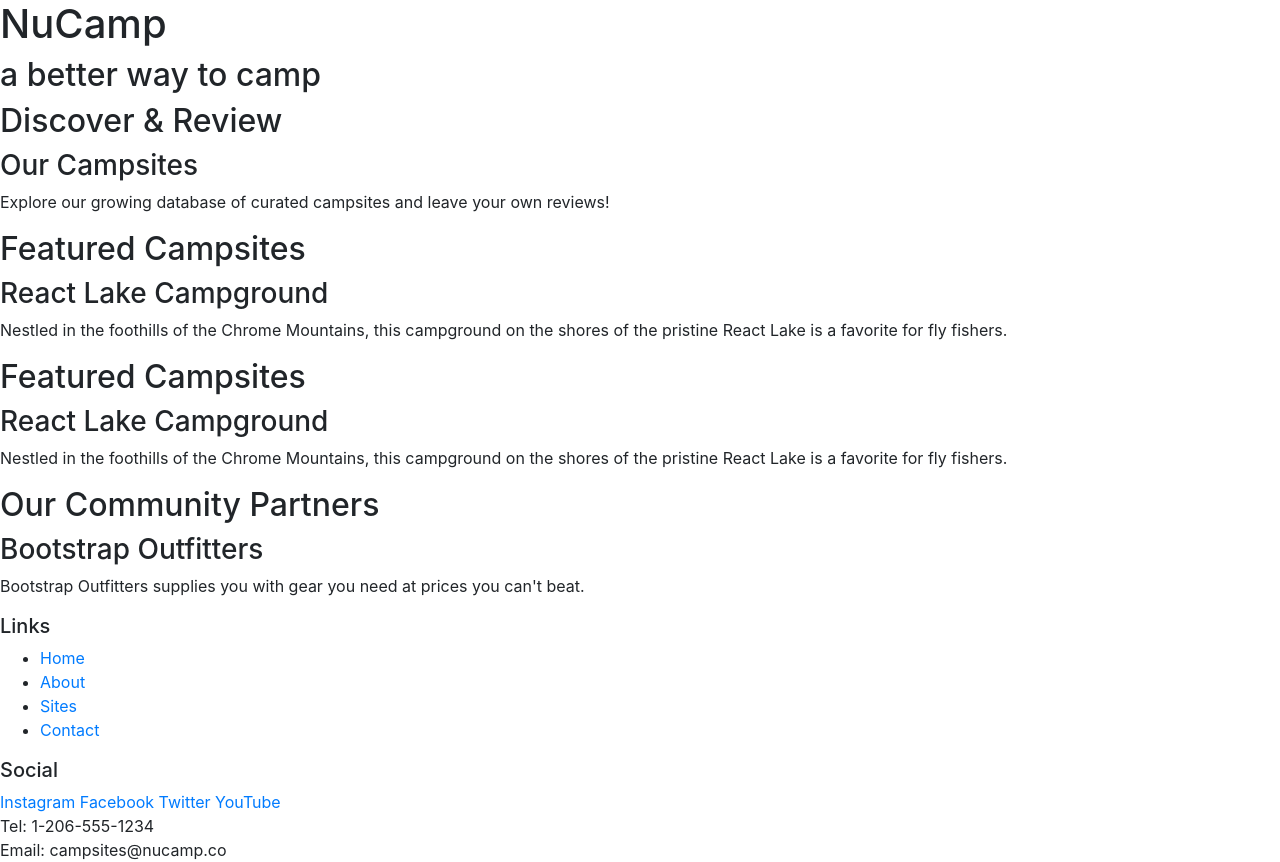
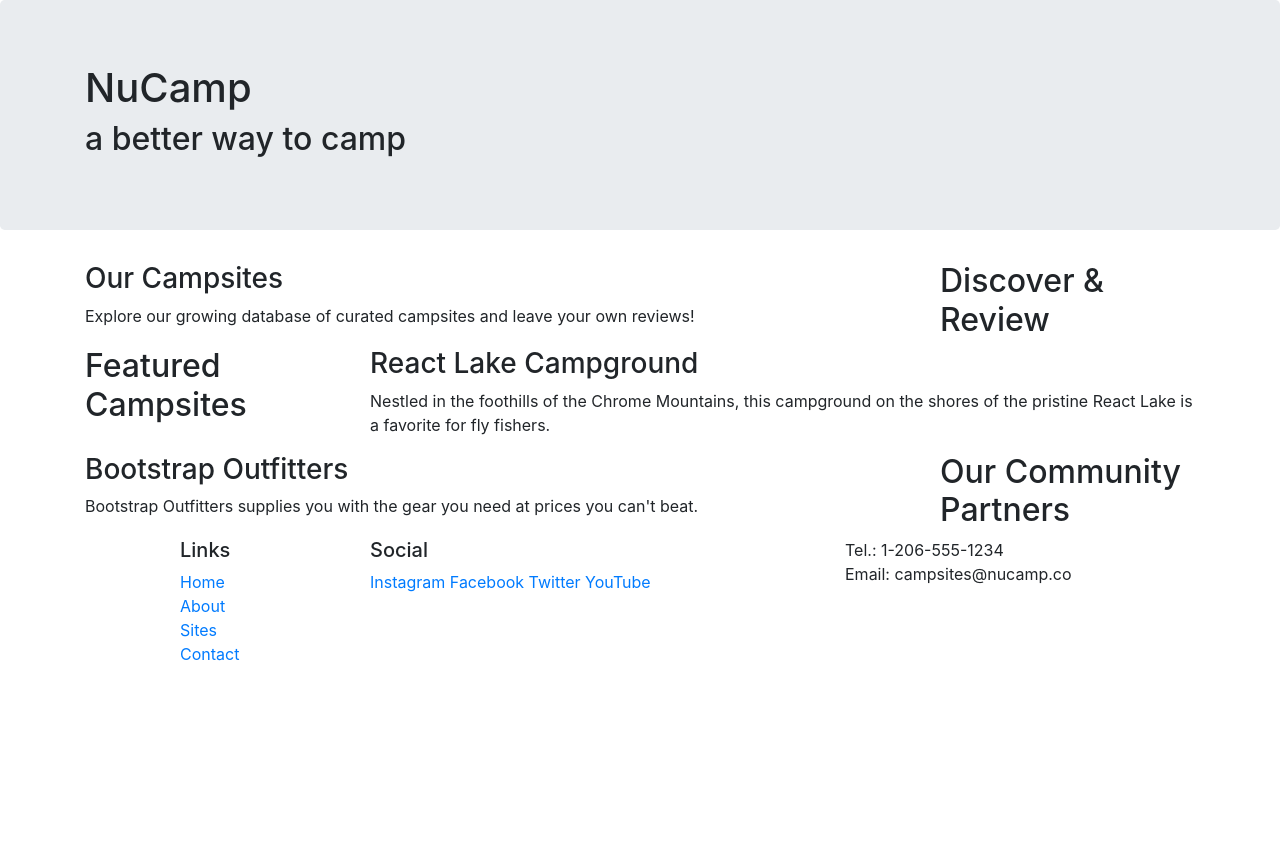
Before and after one commit to guille-byte/nucampsite, a website: page index.html in a window 1280 px wide. After the commit the page ends 800 px from the top, so only its background shows below. Drawn offline with nearby package versions, Linux system fonts and the light colour scheme.

Commit message:
Update header to jumbotron, add grid and col sizing rules

```diff
--- a/index.html
+++ b/index.html
@@ -13,57 +13,73 @@
 
 <body>
 
-    <header>
-        <div>
+    <header class="jumbotron">
+        <div class="container">
+            <div class="row">
+                <div class="col">
                     <h1>NuCamp</h1>
                     <h2>a better way to camp</h2>
                 </div>
+            </div>
+        </div>
     </header>
 
-    <div>
+    <div class="container">
+        <div class="row">
+            <div class="col-sm-4 order-sm-last col-md-3">
                 <h2>Discover & Review</h2>
+            </div>
+            <div class="col">
                 <h3>Our Campsites</h3>
                 <p>Explore our growing database of curated campsites and leave your own reviews!</p>
             </div>
+        </div>
 
-    <div>
+        <div class="row">
+            <div class="col-sm-4 col-md-3">
                 <h2>Featured Campsites</h2>
+            </div>
+            <div class="col">
                 <h3>React Lake Campground</h3>
         		<p>Nestled in the foothills of the Chrome Mountains, this campground on the shores of the pristine React Lake is a favorite for fly fishers.</p>
    			</div>
-
-    <div>
-        <h2>Featured Campsites</h2>
-        <h3>React Lake Campground</h3>
-        <p>Nestled in the foothills of the Chrome Mountains, this campground on the shores of the pristine React Lake is a favorite for fly fishers.</p>
         </div>
 
-    <div>
+        <div class="row">
+            <div class="col-sm-4 order-sm-last col-md-3">
                 <h2>Our Community Partners</h2>
+            </div>
+            <div class="col">
                 <h3>Bootstrap Outfitters</h3>
-        <p>Bootstrap Outfitters supplies you with gear you need at prices you can't beat.</p>
+        		<p>Bootstrap Outfitters supplies you with the gear you need at prices you can't beat.</p>
+            </div>
+        </div>
     </div>
 
     <footer>
-        <div>
+        <div class="container">
+            <div class="row">
+                <div class="col-4 col-sm-2 offset-1">
                     <h5>Links</h5>
-            <ul>
+            		<ul class="list-unstyled">
                         <li><a href="#">Home</a></li>
                         <li><a href="#">About</a></li>
                         <li><a href="#">Sites</a></li>
                         <li><a href="#">Contact</a></li>
                     </ul>
                 </div>
-        <div>
+                <div class="col-6 col-sm-5">
                 	<h5>Social</h5>
                     <a href="http://instagram.com/">Instagram</a>
                     <a href="http://facebook.com/">Facebook</a>
                     <a href="http://twitter.com/">Twitter</a>
                     <a href="http://youtube.com/">YouTube</a>
                 </div>
-        <div>
-            Tel: 1-206-555-1234<br />
+                <div class="col-sm-4">
+                    Tel.: 1-206-555-1234<br />
                     Email: campsites@nucamp.co
+                </div>
+           </div>
         </div>
     </footer>
 
```
Lines whose indentation alone changed are shown as unchanged.
